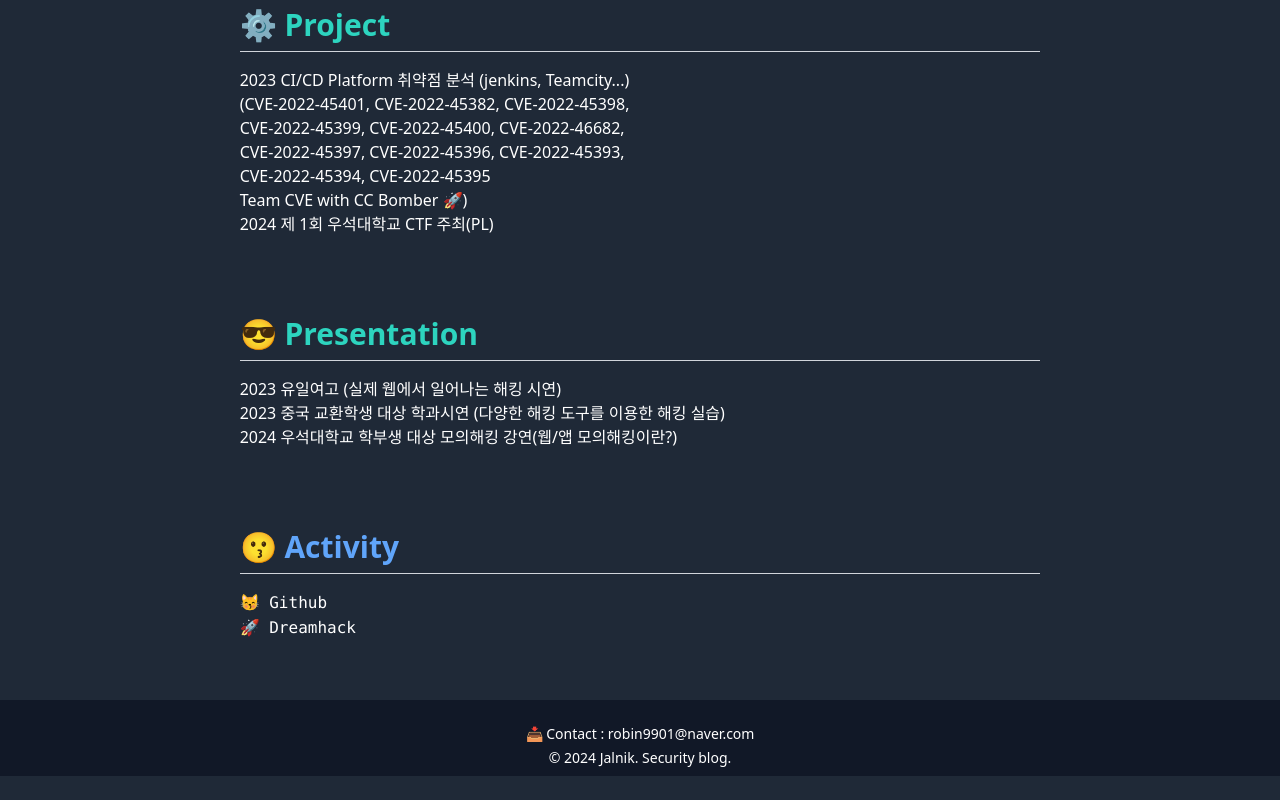
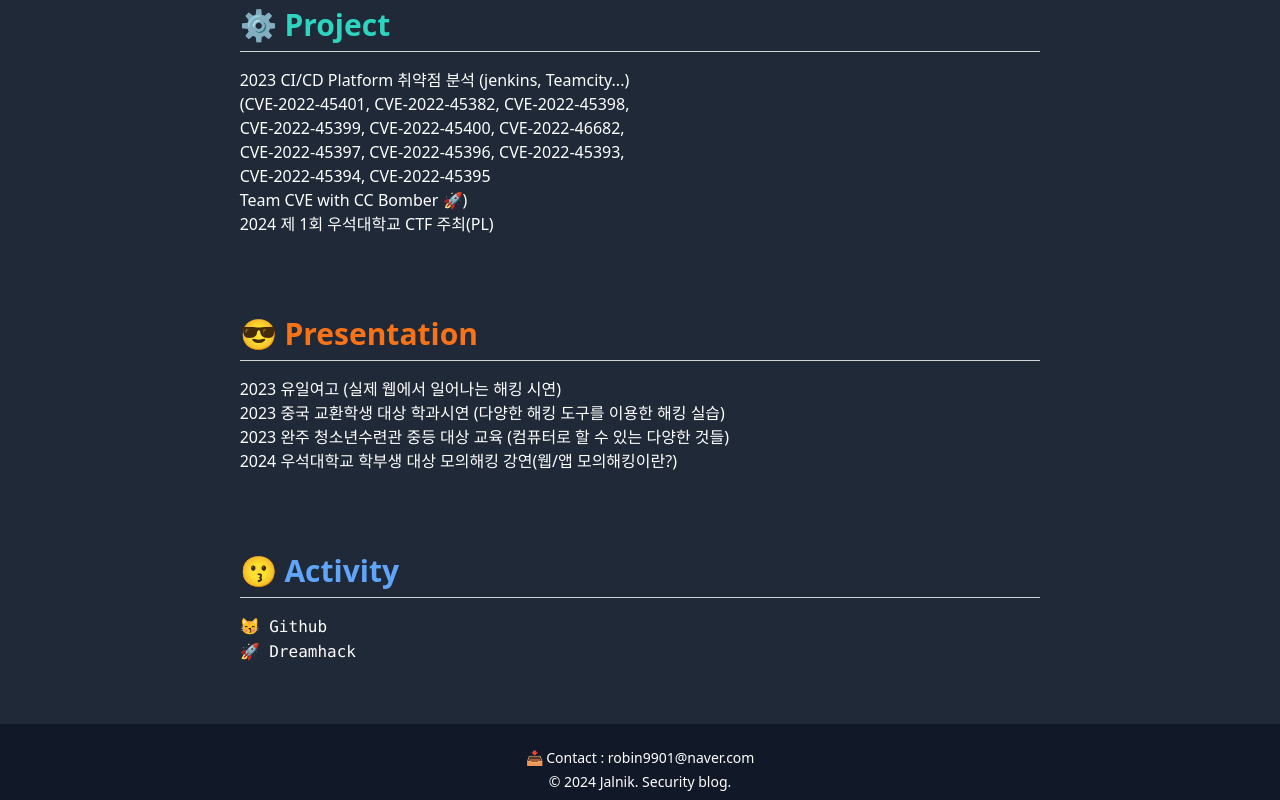
Before and after one commit to silchairmen/notion-Blog-with-Next.js, a Next.js app: page /introduce in a window 1280 px wide. Shown: the part 859-1659 px from the top of the page. Before the commit the page ends 1635 px from the top, so only its background shows below. Built offline with nearby package versions, Linux system fonts and the light colour scheme.

Commit message:
[add] introduce section

```diff
--- a/app/introduce/page.tsx
+++ b/app/introduce/page.tsx
@@ -20,7 +20,7 @@ export default function Introduce() {
                         Hi! 반갑습니다.<br/>
                         제 블로그는 제 소소한 일상과 정보보안에 대하여 기록하는 블로그 입니다.<br/>
                         Lecture 처럼 목록화하여 천천히 공부할 수 있게 분류도 해놓았기 때문에. 도움이 많이 되었으면 좋겠습니다.<br/>
-                        이외에 블로그에 대하여 피드백 주시거나 블로그에 오류가 있다면 <span>Email</span>로 연락 주시면 감사하겠습니다.
+                        이외에 블로그에 대하여 피드백 주시거나 글에 오류가 있다면 <span>Email</span>로 연락 주시면 감사하겠습니다.
                     </p>
                     <div>
                         <h1 className="mb-4 pb-2 border-b border-gray-300 text-3xl text-orange-500 font-bold mt-10">🤠 About me</h1>
@@ -52,10 +52,11 @@ export default function Introduce() {
                          Team CVE with CC Bomber 🚀)<br/>
                         2024 제 1회 우석대학교 CTF 주최(PL)<br/>
                     </p>
-                    <h1 className="mb-4 pb-2 border-b border-gray-300 text-3xl text-teal-400 font-bold mt-20">😎 Presentation</h1>
+                    <h1 className="mb-4 pb-2 border-b border-gray-300 text-3xl text-orange-500 font-bold mt-20">😎 Presentation</h1>
                     <p className="mb-8 text-white">
                         2023 유일여고 (실제 웹에서 일어나는 해킹 시연)<br/>
                         2023 중국 교환학생 대상 학과시연 (다양한 해킹 도구를 이용한 해킹 실습)<br/>
+                        2023 완주 청소년수련관 중등 대상 교육 (컴퓨터로 할 수 있는 다양한 것들)<br/>
                         2024 우석대학교 학부생 대상 모의해킹 강연(웹/앱 모의해킹이란?)<br/>
                     </p>
                     <h1 className="mb-4 pb-2 border-b border-gray-300 text-3xl text-blue-400 font-bold mt-20">😗 Activity</h1>
```
